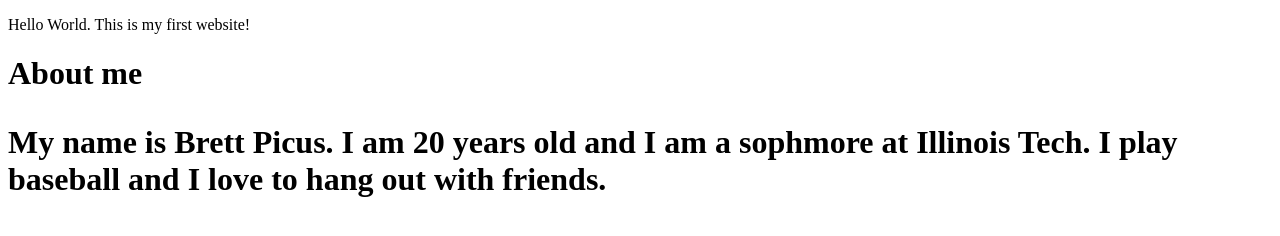
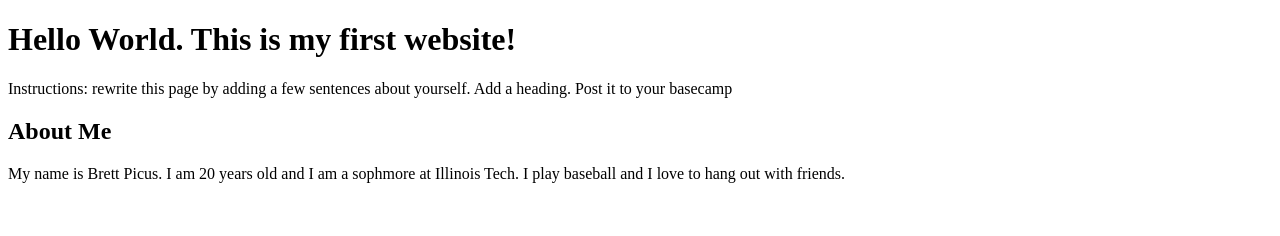
Before and after one commit to bpicus08/lab1, a plain HTML site: page index.html in a window 1280 px wide. Drawn offline with Linux system fonts and the light colour scheme.

Commit message:
Update index.html

```diff
--- a/index.html
+++ b/index.html
@@ -2,11 +2,12 @@
 <html lang="en">
 <head>
 <meta charset="UTF-8">
-  <title> ITMD-361 Internet Technologies and Web Design</title>
+<title> ITMD-361 Internet Technologies and Web Design</title>
 </head>
 <body>
-  <p> Hello World. This is my first website!</p>
-  <h1>About me<h1>
-  <p>My name is Brett Picus. I am 20 years old and I am a sophmore at Illinois Tech. I play baseball and I love to hang out with friends. </p>
+<h1>Hello World. This is my first website!</h1>
+<p>Instructions: rewrite this page by adding a few sentences about yourself. Add a heading. Post it to your basecamp</p>
+<h2>About Me</h2>
+<p> My name is Brett Picus. I am 20 years old and I am a sophmore at Illinois Tech. I play baseball and I love to hang out with friends. </p>
 </body>
 </html>
```
